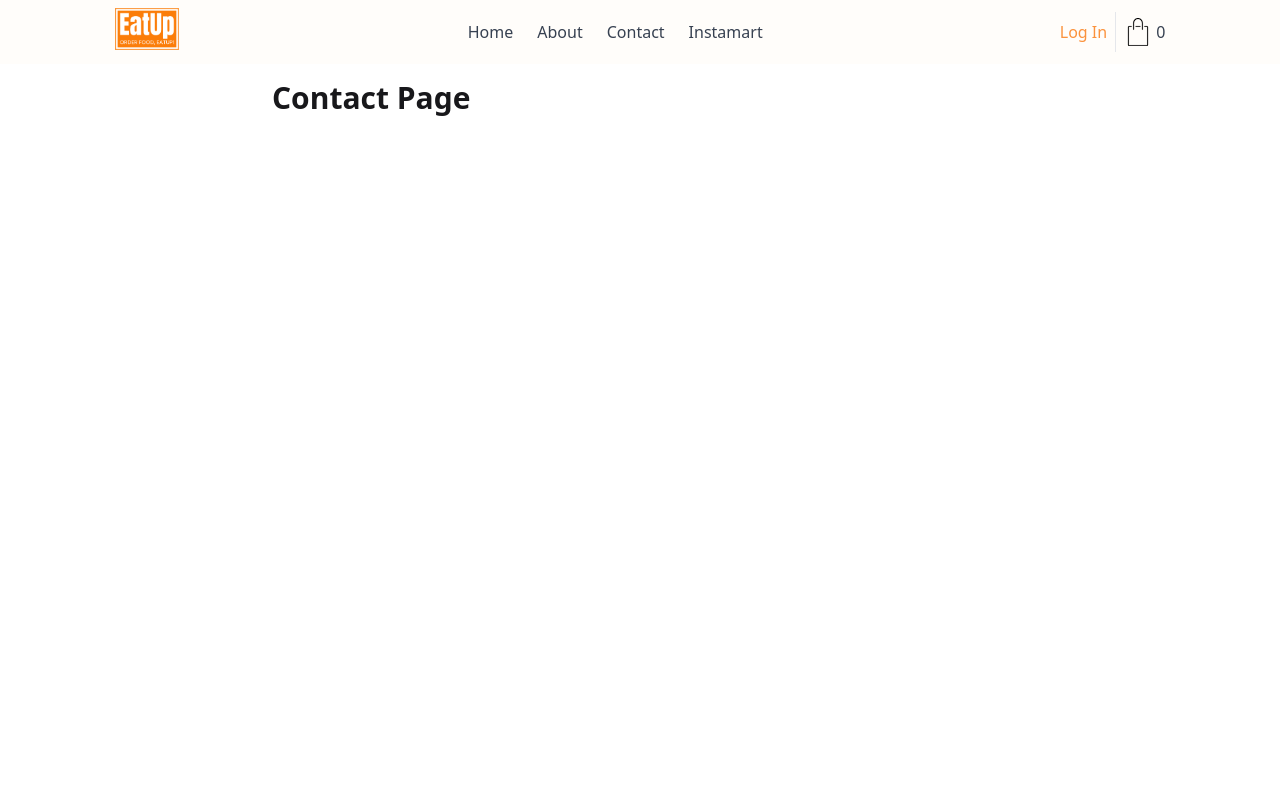
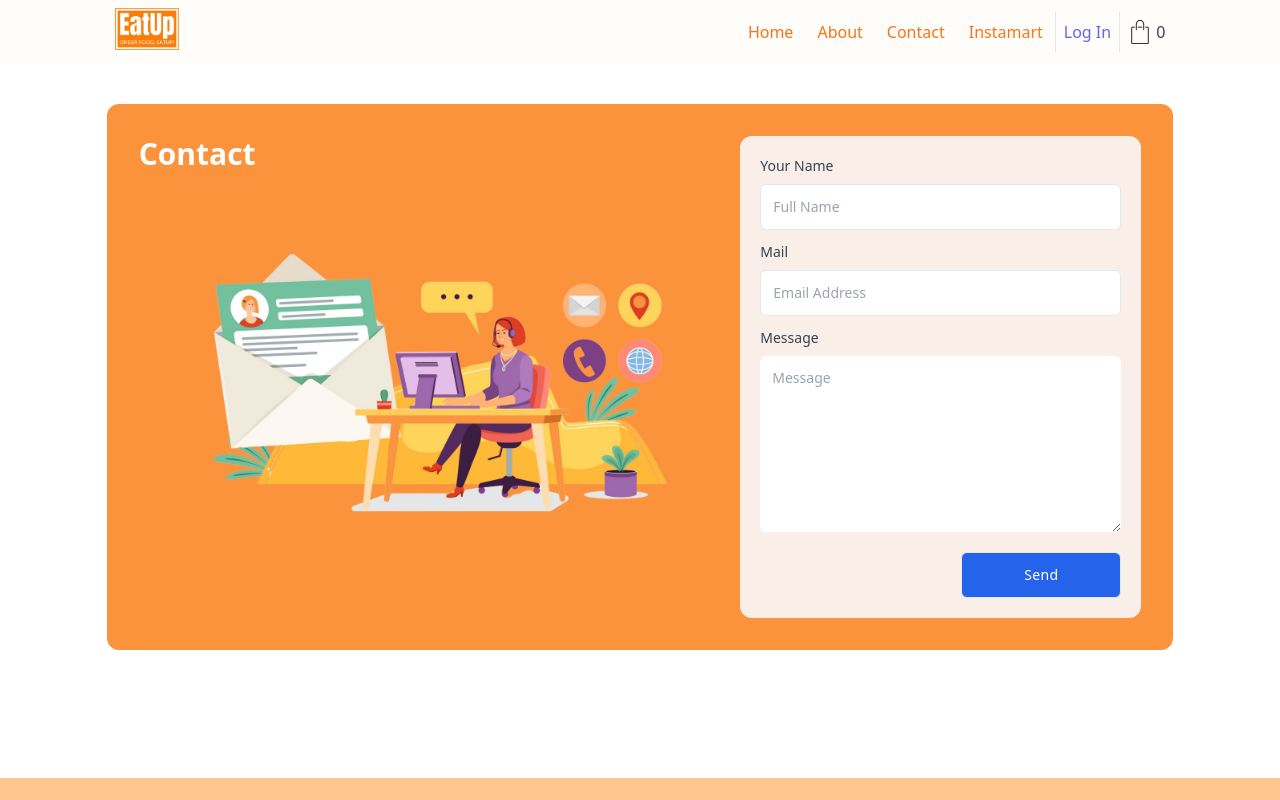
Before and after one commit to imatularyan/food-ordering-web-app, a React (Vite) app: page /contact in a window 1280 px wide. Shown: the top 800 px of the page. Built offline with nearby package versions, Linux system fonts and the light colour scheme.

Commit message:
added contact

```diff
--- a/src/components/Body.js
+++ b/src/components/Body.js
@@ -19,12 +19,13 @@ const Body = () => {
   }, []);
 
   const getRestaurants = async () => {
+    try {
       const response = await fetch(FETCH_RESTAURANT_URL);
       if (response.status >= 200 || response.status <= 299) {
         const json = await response.json();
         const firstArrayData = await json?.data?.cards[1]?.data?.data?.cards;
         const secondArrayData = await json?.data?.cards[2]?.data?.data?.cards;
-      if (!secondArrayData.length > 10 || secondArrayData === undefined) {
+        if (!secondArrayData?.length > 10 || secondArrayData === undefined) {
           setAllRestaurants(firstArrayData);
           setFilteredRestaurants(firstArrayData);
         } else {
@@ -33,6 +34,9 @@ const Body = () => {
         }
       } else {
         console.log(response.status);
+      }
+    } catch (err) {
+      console.log(err);
     }
   };
 
--- a/src/components/Contact.js
+++ b/src/components/Contact.js
@@ -1,10 +1,54 @@
+import contactImg from "../assets/img/contactUs.png";
+
 const Contact = () => {
-    return (
-        <div className=" w-3/5 m-auto min-h-screen">
-            <h1 className="text-3xl p-2 m-2 text-zinc-900 font-bold">Contact Page</h1>
-
+  return (
+    <div className=" w-10/12 rounded-xl mx-auto bg-orange-400/100 p-8 text-gray-700 text-sm mt-10">
+      <div className="flex w-full">
+        <div className=" basis-3/5">
+          <h1 className="text-3xl font-bold text-white">Contact</h1>
+          <img src={contactImg} alt="contact" />
         </div>
-    )
+        <div className="  basis-2/5">
+          <form className="flex flex-col basis-full gap-3 bg-gray-50/90 rounded-xl p-5">
+            <div className="flex flex-col">
+              <label htmlFor="fullName">Your Name</label>
+              <input
+                id="fullName"
+                type="text"
+                className="border focus:border-blue-600 p-3 basis-full outline-none rounded-md mt-2"
+                placeholder="Full Name"
+              />
+            </div>
+            <div className="flex flex-col basis-full">
+              <label htmlFor="mail">Mail</label>
+              <input
+                id="mail"
+                type="text"
+                className="border p-3 basis-full rounded-md outline-none focus:border-blue-600 mt-2"
+                placeholder="Email Address"
+              />
+            </div>
+            <div className="flex flex-col basis-full h-96">
+              <label htmlFor="message">Message</label>
+              <textarea
+                id="message"
+                type="textarea"
+                name="message"
+                className=" p-3 rounded-md outline-none focus:border-blue-600 mt-2 h-44"
+                placeholder="Message"
+              />
+            </div>
+            <button
+              type="button"
+              className=" border bg-blue-600 p-3 text-white rounded-md w-40 tracking-wide ml-auto mt-2"
+            >
+              Send
+            </button>
+          </form>
+        </div>
+      </div>
+    </div>
+  );
 };
 
 export default Contact;
--- a/src/components/Footer.js
+++ b/src/components/Footer.js
@@ -1,6 +1,6 @@
 const Footer = () => {
   return (
-    <div className=" static bottom-0 h-72 w-full bg-orange-50/80 shadow-sm">
+    <div className=" static bottom-0 h-72 w-full bg-orange-300/80 shadow-sm mt-32">
       <div className="flex justify-evenly items-center w-full h-full">
         <footer className="font-light">Made with ❤️ by Atul Aryan</footer>
       </div>
--- a/src/components/Header.js
+++ b/src/components/Header.js
@@ -18,26 +18,25 @@ const Header = () => {
   const cartItems = useSelector((store) => store.cart.items);
 
   return (
-    <div className="w-full bg-[#fffdfa] sticky top-0 text-gray-700">
+    <div className="w-full bg-[#fffdfa] sticky top-0 text-gray-700 font-normal">
       <div className="flex h-16 justify-between w-10/12 lg:w-10/12 mx-auto p-2">
         <Title />
-        <ul className=" flex overflow-hidden text-gray-700">
+        <ul className=" inline-flex overflow-hidden text-gray-700">
           <Link to="/">
-            <li className=" p-3">Home</li>
+            <li className=" p-3 text-orange-500">Home</li>
           </Link>
           <Link to="/about">
-            <li className=" p-3">About</li>
+            <li className=" p-3 text-orange-500">About</li>
           </Link>
           <Link to="/contact">
-            <li className=" p-3">Contact</li>
+            <li className=" p-3 text-orange-500">Contact</li>
           </Link>
           <Link to="/instamart">
-            <li className=" p-3">Instamart</li>
+            <li className=" p-3 text-orange-500">Instamart</li>
           </Link>
-        </ul>
-        <div className=" flex items-center gap-2">
+          <li className="flex items-center gap-2">
             <div className="flex font-normal items-center">
-            <div className="hover:text-blue-500 text-orange-400 border-r p-2 transition duration-100 ease-in-out">
+              <div className="text-indigo-500 hover:text-indigo-400 border-r border-l p-2 transition duration-100 ease-in-out">
                 <Link to="/">
                   <button type="button" onClick={() => setIsLoggedIn(true)}>
                     Log In
@@ -46,12 +45,16 @@ const Header = () => {
               </div>
             </div>
             <div className="">
-            <Link to="/cart" className="flex items-center gap-1 justify-center">
-              <img className=" w-7" alt="cart" src={carticon} />
+              <Link
+                to="/cart"
+                className="flex items-center gap-1 justify-center"
+              >
+                <img className=" w-6" alt="cart" src={carticon} />
                 <span data-testid="cart">{cartItems.length}</span>
               </Link>
             </div>
-        </div>
+          </li>
+        </ul>
       </div>
     </div>
   );
--- a/src/components/RestaurantCard.js
+++ b/src/components/RestaurantCard.js
@@ -9,7 +9,7 @@ const RestaurantCard = ({
   costForTwoString,
 }) => {
   return (
-    <div className="w-full sm:w-full md:w-[311px] lg:w-[276px] xl:w-72 2xl:w-[247px] p-4 mb-4 mt-1 mx-1 hover:outline outline-1 outline-gray-300 hover:shadow-md">
+    <div className=" shadow-sm w-full sm:w-full md:w-[311px] lg:w-[276px] xl:w-72 2xl:w-[247px] p-4 mb-4 mt-1 mx-1 hover:outline outline-1 outline-gray-300 hover:shadow-md">
       <div className=" text-gray-700">
         <img
           className=" w-full h-full object-contain mb-2 border"
--- a/src/components/Shimmer.js
+++ b/src/components/Shimmer.js
@@ -3,15 +3,24 @@ const Shimmer = () => {
     <div className="w-10/12 lg:w-10/12 mx-auto">
       <div
         data-testid="shimmer"
-        className="flex justify-center flex-wrap mx-auto mt-14"
+        className="flex flex-wrap mt-14 w-full mx-auto"
       >
-        {Array(13)
+        {Array(10)
           .fill("")
-          .map((index) => (
+          .map((e, index) => (
             <div
               key={index}
-              className=" h-60 my-5 mx-5 bg-gray-200 w-full sm:w-full md:w-[311px] lg:w-[276px] xl:w-72 2xl:w-[247px]"
-            ></div>
+              className="p-4 h-60 my-5 mx-2 shadow-md w-full sm:w-full md:w-[311px] lg:w-[276px] xl:w-[283px] 2xl:w-[247px]"
+            >
+              <div className="animate-pulse">
+                <div className="bg-gray-400 w-full h-32"></div>
+                <div className="space-y-2 py-1 mt-2">
+                  <div className="h-4 w-28 bg-gray-400"></div>
+                  <div className="h-4 w-40 bg-gray-400"></div>
+                </div>
+                <div className="mt-3 h-4 bg-gray-400"></div>
+              </div>
+            </div>
           ))}
       </div>
     </div>
--- a/src/utils/useRestaurant.js
+++ b/src/utils/useRestaurant.js
@@ -11,6 +11,7 @@ const useRestaurant = (resId) => {
   }, []);
 
   const getRestaurantsMenu = async () => {
+    try {
       const response = await fetch(FETCH_MENU_URL + resId);
       if (response.status >= 200 || response.status <= 299) {
         const json = await response.json();
@@ -22,6 +23,9 @@ const useRestaurant = (resId) => {
       } else {
         console.log(response.status);
       }
+    } catch (err) {
+      console.error(err);
+    }
   };
 
   // return restaurant data
```
Also changed, not shown: src/assets/img/contactUs.png (added). Lines whose indentation alone changed are shown as unchanged.
